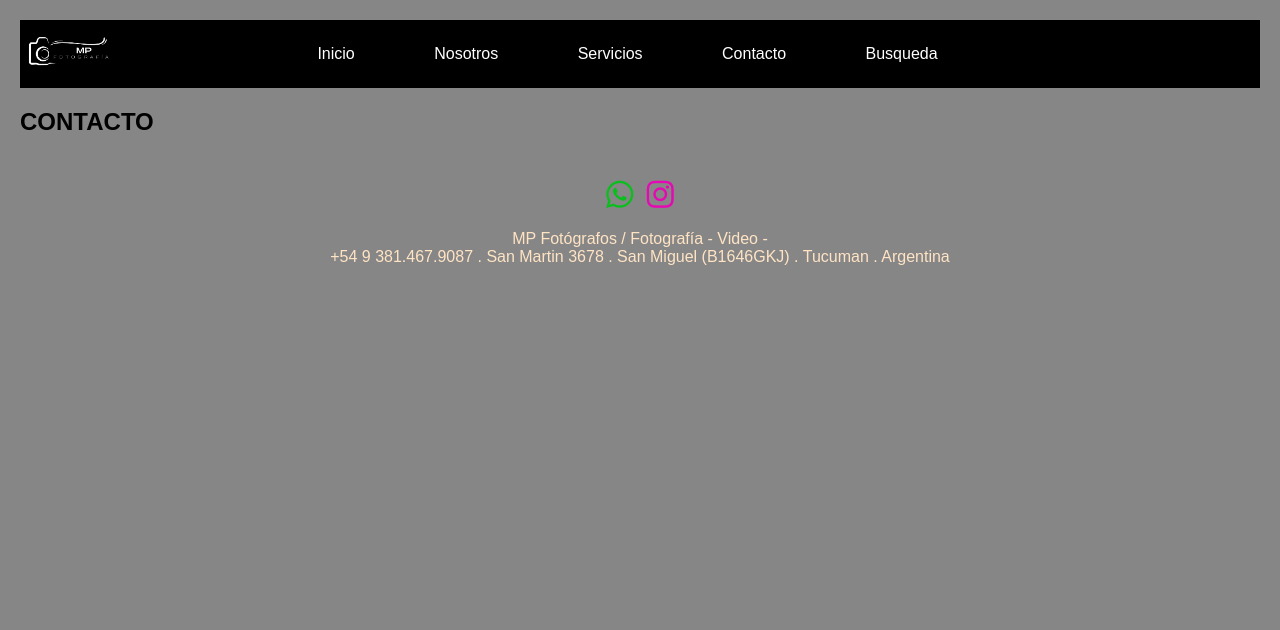
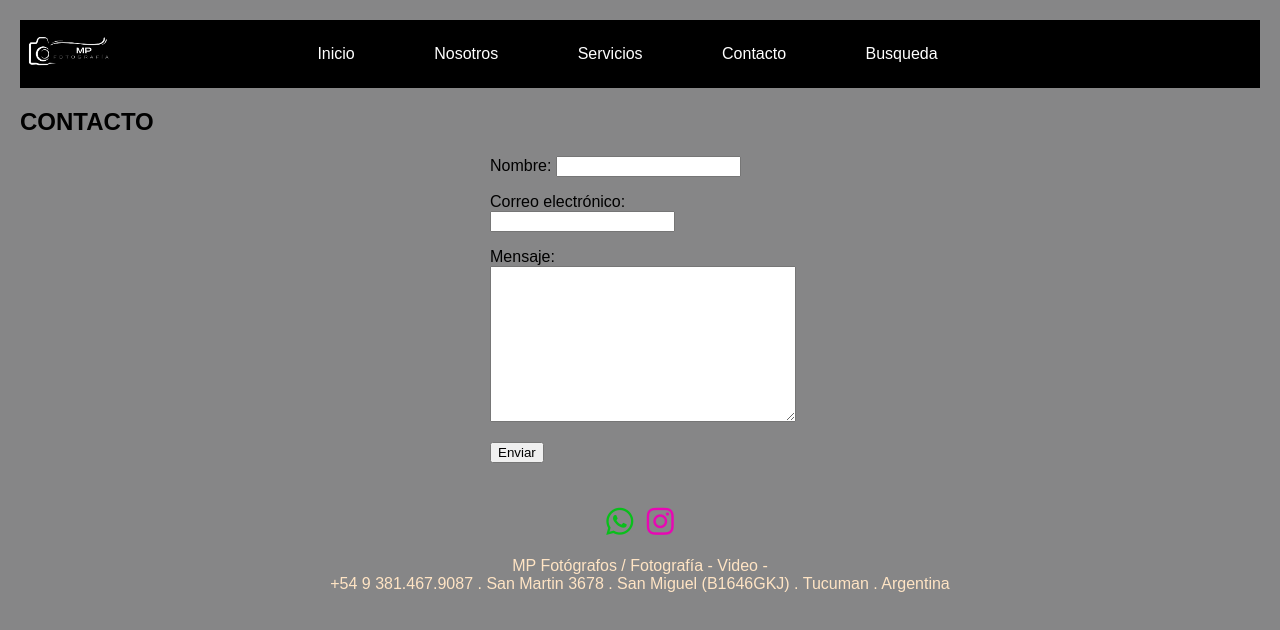
Before and after one commit to AbigailAddur/Proyecto_final, a plain HTML site: page contacto.html in a window 1280 px wide. Drawn offline with nearby package versions, Linux system fonts and the light colour scheme.

Commit message:
cambios realizados

```diff
--- a/contacto.html
+++ b/contacto.html
@@ -41,20 +41,38 @@
     </header>
     <div>
         <h2>CONTACTO</h2>
+        <div>
+            <form id="contactForm">
+                <p>
+                <label for="nombre">Nombre:</label>
+                <input type="text" id="nombre" name="nombre" required>
+                </p>
+                <p>
+                <label for="email">Correo electrónico:</label>
+                <input type="email" id="email" name="email" required>
+                </p>
+                <p>
+                <label for="mensaje">Mensaje:</label>
+                <textarea id="mensaje" name="mensaje" required></textarea>
+                </p>
+                <button type="submit">Enviar</button>
+            </form>
+            <div id="mensajeExito"></div>
             </div>
 
+    </div>
 
-</body>
     <footer>
+        <div class="footer">
+            <div class="container-fluid text-centre">
                 <i class='bx bxl-whatsapp bx-md' style='color:#09bf1b' ></i>
                 <i class='bx bxl-instagram bx-md' style='color:#e807b4'  ></i>
-<div class="footer">
-    <div class="container-fluid text-centre">
                 <p> MP Fotógrafos / Fotografía - Video -
                     <br>
-        +54 9 381.467.9087 . San Martin 3678 . San Miguel (B1646GKJ) . Tucuman . Argentina</p>
-
+                    +54 9 381.467.9087 . San Martin 3678 . San Miguel (B1646GKJ) . Tucuman . Argentina </p>
                 </div>
         </div>
      </footer>
+</body>
+
 </html>
--- a/css/estilo.css
+++ b/css/estilo.css
@@ -78,7 +78,16 @@ HEADER
     text-align: center;
 
   }
+  #contactForm {
+    width: 300px;
+    margin: 0 auto;
+    text-align: left;
+}
 
+#mensaje {
+    width: 300px;
+    height: 150px;
+}
 
 footer {
     margin-top: 40px;
@@ -126,12 +135,13 @@ INDEX
 .image-slider {
   width: 100%;
   height: 600px;
-  position: absolute;
+  /*position: absolute;*/
   left: 0;
   display: flex;
   justify-content: center;
   align-items: center;
   transition: .7s;
+  margin-bottom: 100px;
 }
 
 .slides-div {
```
Also changed, not shown: index.html (+9 -18 lines), js/script.js (added, +21 -0 lines), nosotros.html (+9 -10 lines), servicios.html (+4 -4 lines). Lines whose indentation alone changed are shown as unchanged.
